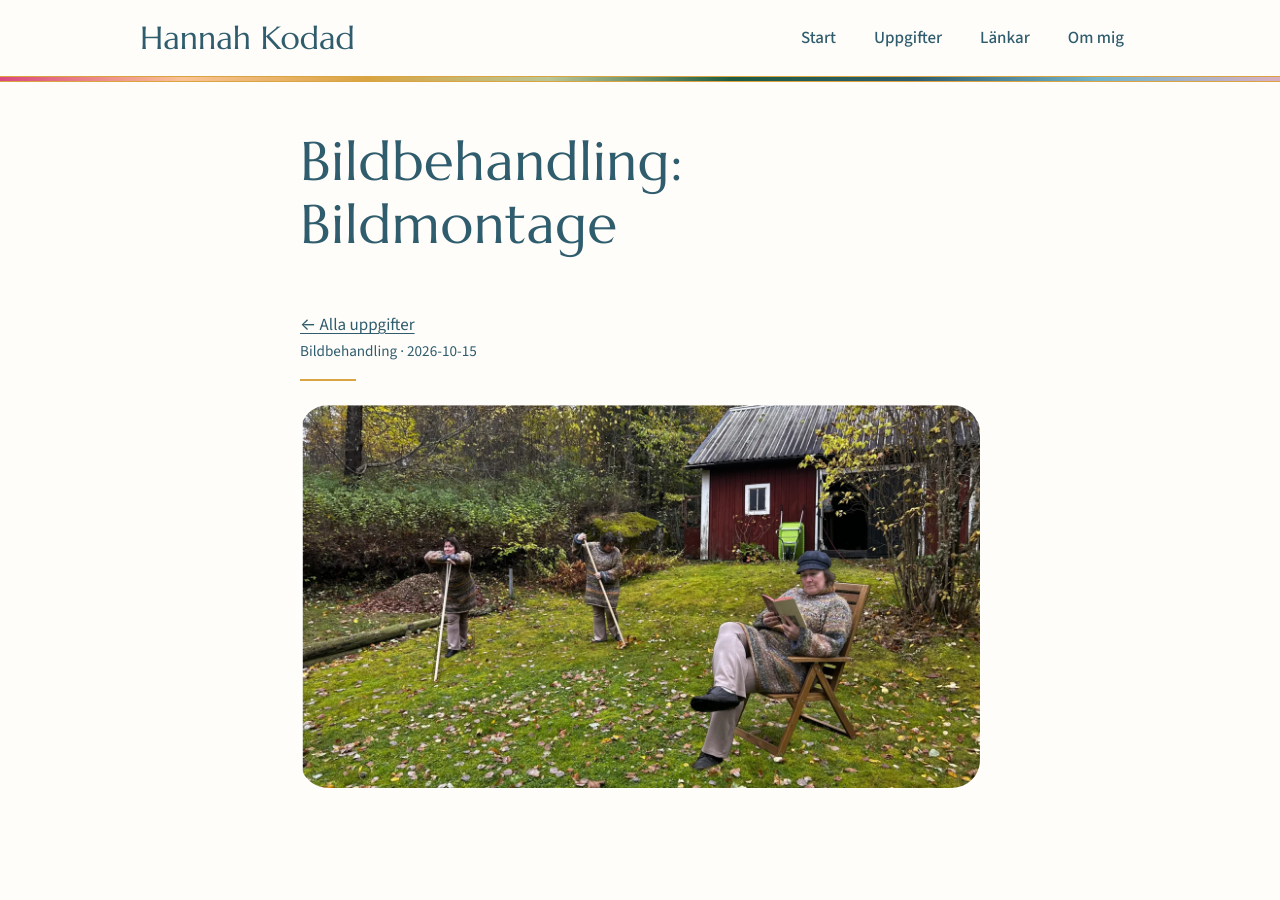
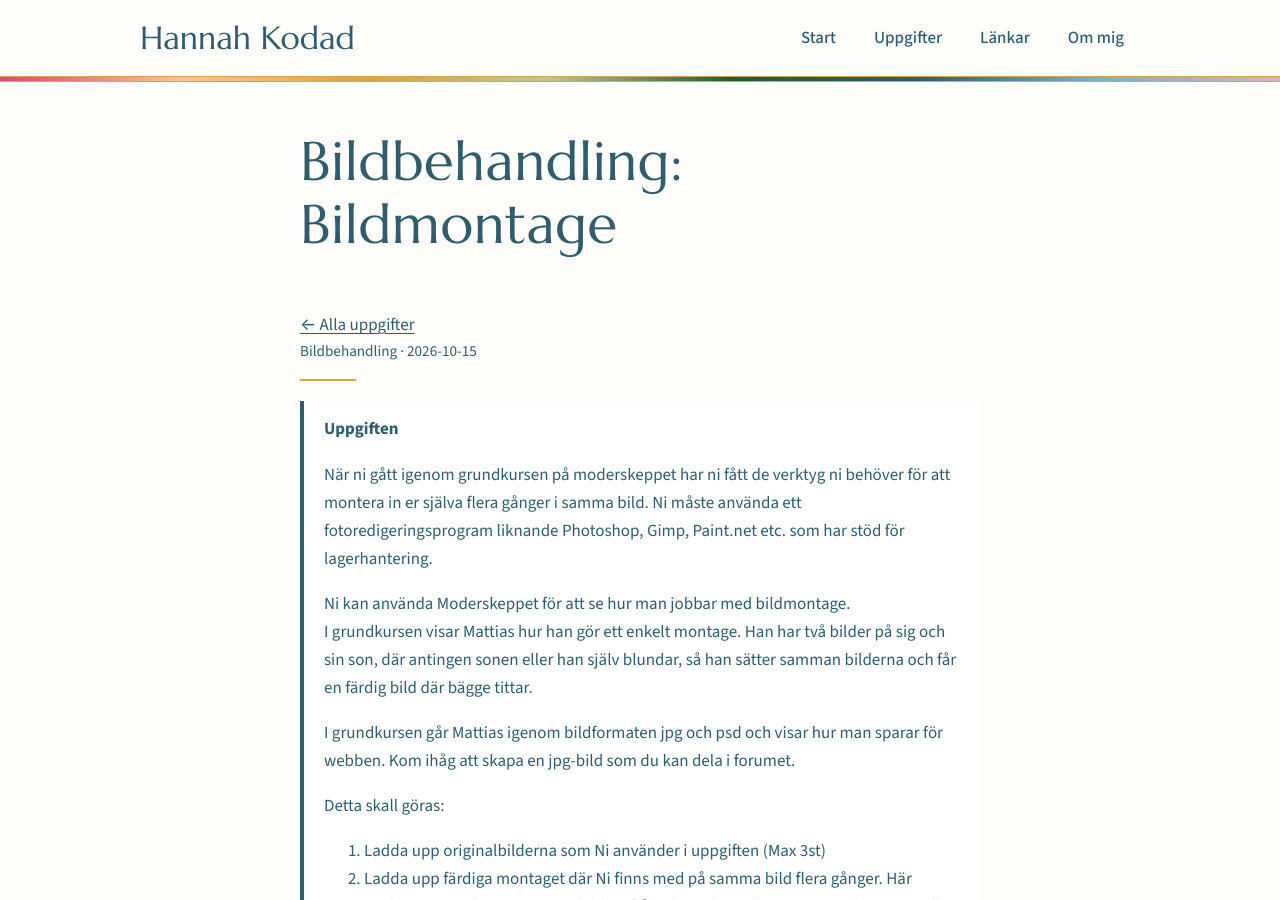
Before and after one commit to HannahKodad/it-pedagogy, a Jekyll site: the page built from _posts/2026-10-15-bildmontage.md, in a window 1280 px wide and 900 px high. Built offline with Jekyll 4.4.1, drawn with Linux system fonts in a browser that asks for light colours; some of the changed text lies outside the part shown.

Commit message:
Add assignment text to Bildmontage
Co-Authored-By: Claude Opus 5.5 <noreply@anthropic.com>
Claude-Session: https://claude.ai/code/session_01US4uC96mcg9pnYNxCsLiKE

```diff
--- a/_posts/2026-10-15-bildmontage.md
+++ b/_posts/2026-10-15-bildmontage.md
@@ -8,6 +8,19 @@ ordning: "09b"
 namn: "Bildmontage – Hannah i trädgården"
 ---
 
+<div class="uppgiften">
+<p><strong>Uppgiften</strong></p>
+<p>När ni gått igenom grundkursen på moderskeppet har ni fått de verktyg ni behöver för att montera in er själva flera gånger i samma bild. Ni måste använda ett fotoredigeringsprogram liknande Photoshop, Gimp, Paint.net etc. som har stöd för lagerhantering.</p>
+<p>Ni kan använda Moderskeppet för att se hur man jobbar med bildmontage.<br>
+I grundkursen visar Mattias hur han gör ett enkelt montage. Han har två bilder på sig och sin son, där antingen sonen eller han själv blundar, så han sätter samman bilderna och får en färdig bild där bägge tittar.</p>
+<p>I grundkursen går Mattias igenom bildformaten jpg och psd och visar hur man sparar för webben. Kom ihåg att skapa en jpg-bild som du kan dela i forumet.</p>
+<p>Detta skall göras:</p>
+<ol>
+<li>Ladda upp originalbilderna som Ni använder i uppgiften (Max 3st)</li>
+<li>Ladda upp färdiga montaget där Ni finns med på samma bild flera gånger. Här önskar vi att Ni har exporterat bilden ifrån Photoshop till en sammanslagen jpg eller png fil.</li>
+</ol>
+</div>
+
 <figure class="uppg-bild">
 <img src="{{ '/assets/img/uppgifter/bildmontage.webp' | relative_url }}" alt="Bildmontage: Hannah tre gånger i samma trädgård – två gånger med kratta och en gång i en stol med en bok." width="1400" height="788">
 </figure>
```
